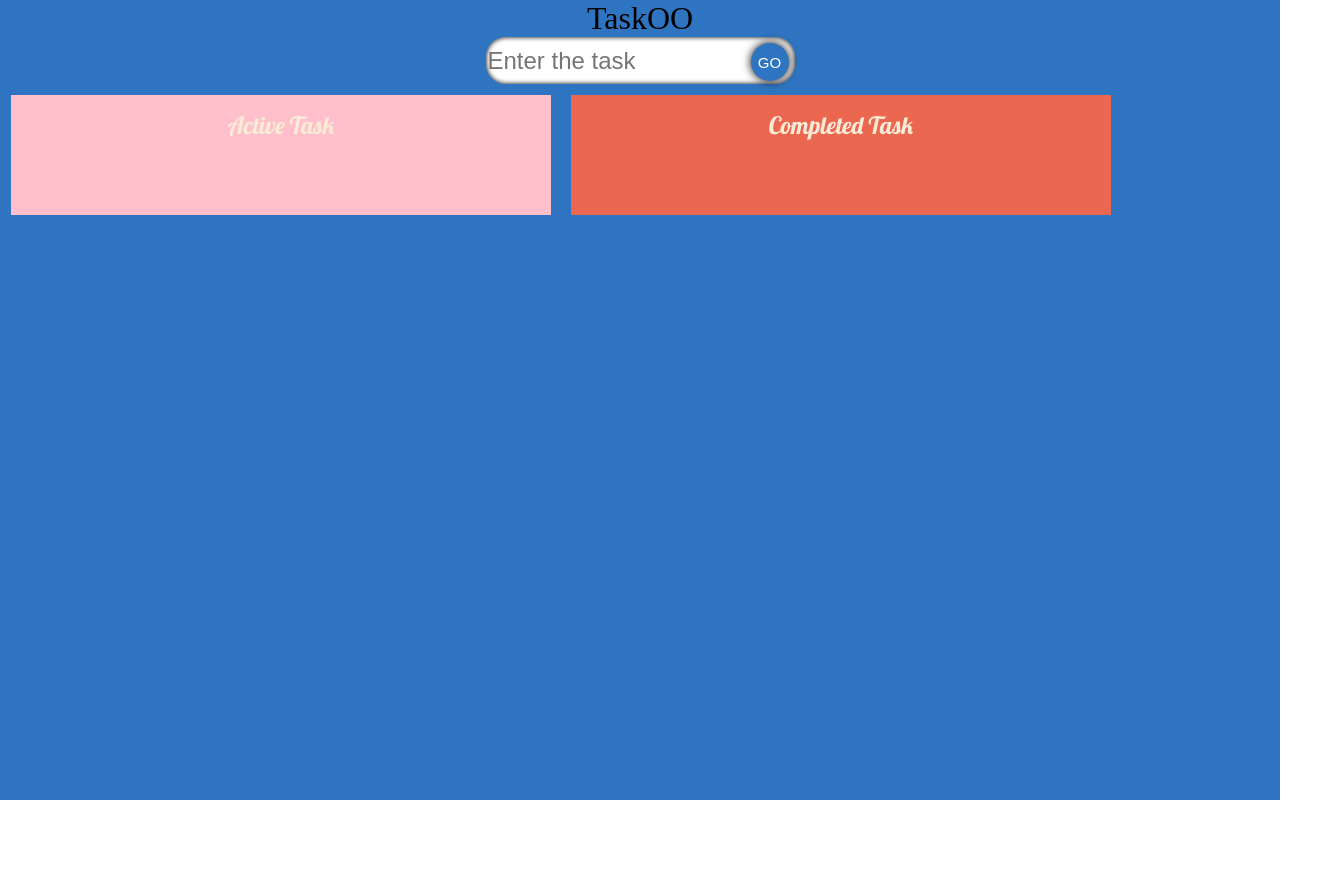
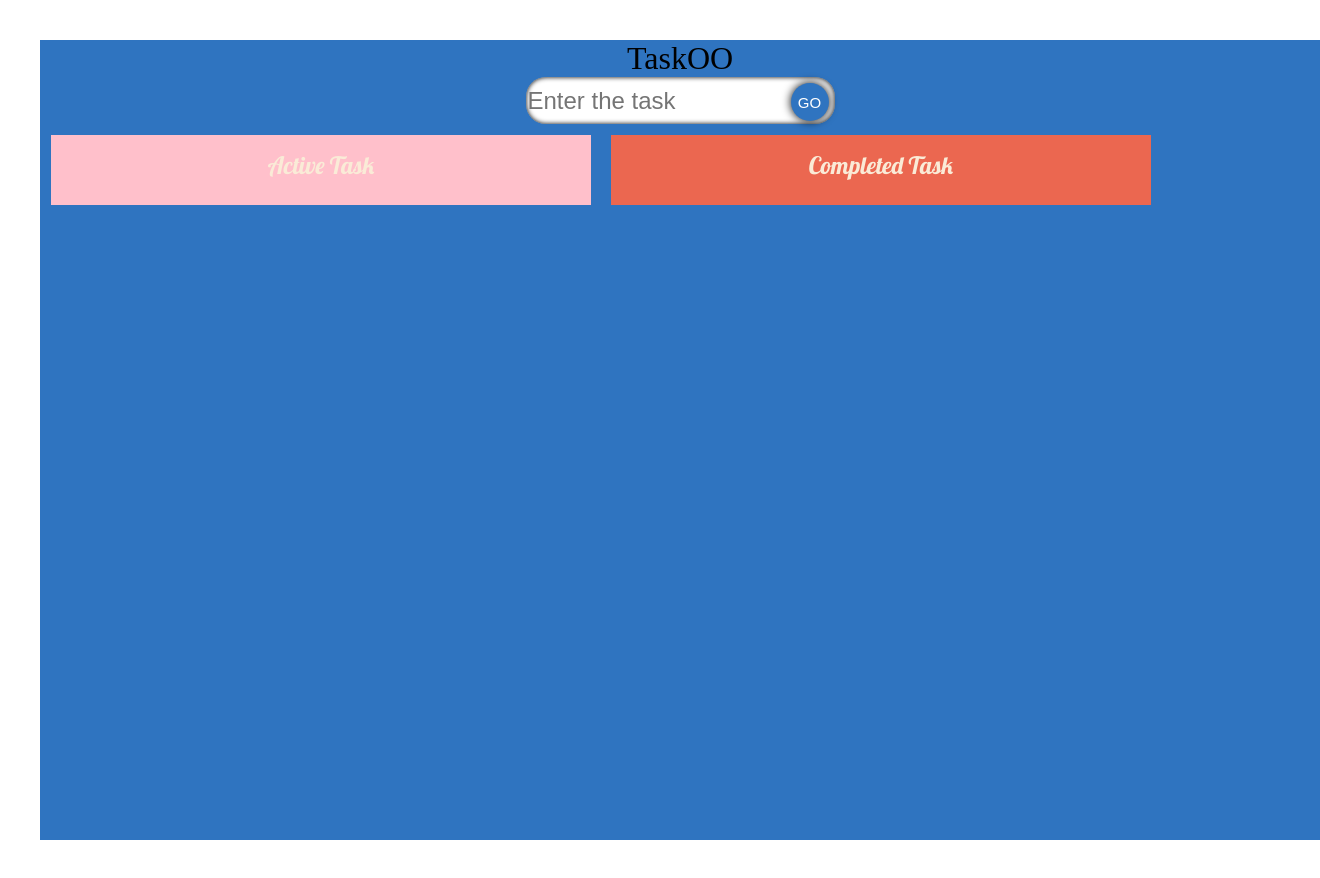
Before and after one commit to knightmate/TodoList, a React (Create React App) app: page / in a window 1280 px wide. Shown: the whole page, 1320 px wide, since content can reach past the window. Before the commit the page ends 800 px from the top, so only its background shows below. Built offline with nearby package versions, Linux system fonts and the light colour scheme; a web font is replaced by a local one.

Commit message:
animation of div - from top -down implemented

```diff
--- a/src/App.css
+++ b/src/App.css
@@ -64,14 +64,14 @@
   flex-direction: column;
   background-color: pink;
   padding: 10px;
-  min-height: 100px;
+  min-height: 50px;
 
 }
 .todo_list_completed_task{
   min-width: 300px;
   display: flex;
   flex: 1 1 40%;
-  min-height: 100px;
+  min-height: 50px;
   text-align: center;
   flex-direction: column;
   padding: 10px;
--- a/src/Component/TodoItem/TodoItem.tsx
+++ b/src/Component/TodoItem/TodoItem.tsx
@@ -17,7 +17,7 @@ const TodoItem =({itemData,dispatch}:Props)=> {
 //`url(${image})`
     return (
         <>
-        <form style={{backgroundImage:`url(https://img.freepik.com/free-photo/crumpled-yellow-paper-background-close-up_60487-2390.jpg?ext=jpg&size=626)`}} className='todo_item_form' onSubmit={(event:React.FormEvent)=>{
+        <form className={'animated animatedFadeOutUp fadeOutUp todo_item_form'} style={{backgroundImage:`url(https://img.freepik.com/free-photo/crumpled-yellow-paper-background-close-up_60487-2390.jpg?ext=jpg&size=626)`}}   onSubmit={(event:React.FormEvent)=>{
 
            event.preventDefault();
            setEdit(false);
--- a/src/Component/TodoItem/styles.css
+++ b/src/Component/TodoItem/styles.css
@@ -23,3 +23,57 @@
   font-family: "Shizuru";
   font-size: larger;
 }
+
+
+body {
+  padding: 40px;
+}
+
+/* Animation */
+
+@keyframes topDown {
+  from {
+    transform: translateY(-100%);
+  }
+
+
+}
+@keyframes fadeInUp {
+  /* from {
+      transform: translate3d(10px,0px,10px)
+  } */
+
+  /* to {
+      transform: translate3d(0,0,0);
+      opacity: 0
+  } */
+}
+
+@-webkit-keyframes fadeInUp {
+  /* from {
+      transform: translate3d(0,10px,0)
+  } */
+
+  /* to {
+      transform: translate3d(0,0,0);
+      opacity: 0
+  } */
+}
+
+.animated {
+  animation-duration: 0.5s;
+  animation-fill-mode: both;
+  /* -webkit-animation-duration: 2s;
+  -webkit-animation-fill-mode: both */
+}
+
+.animatedFadeOutUp {
+  opacity: 1
+}
+
+.fadeOutUp {
+  color: green;
+  opacity: 1;
+  animation-name: topDown;
+  -webkit-animation-name: topDown;
+}
```
